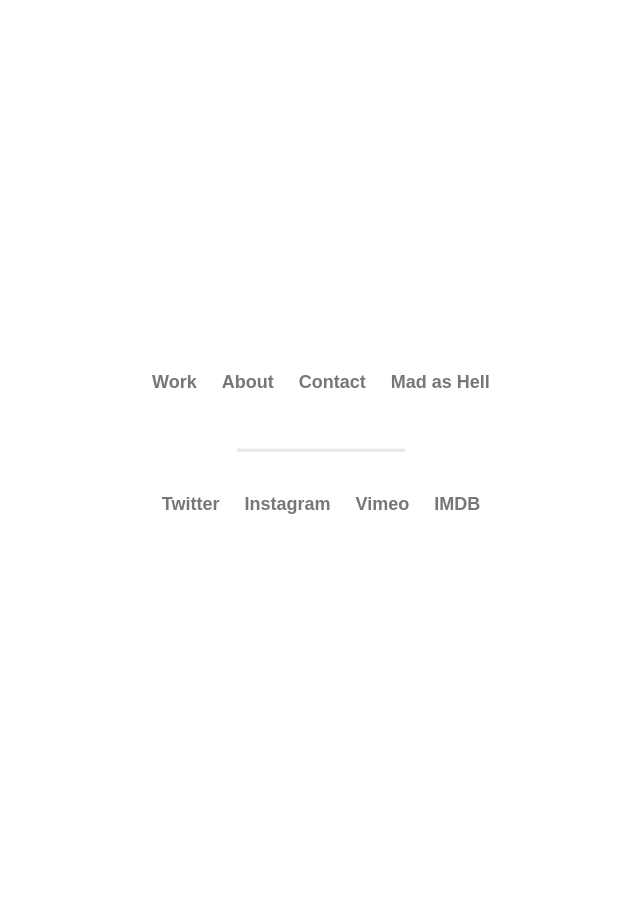
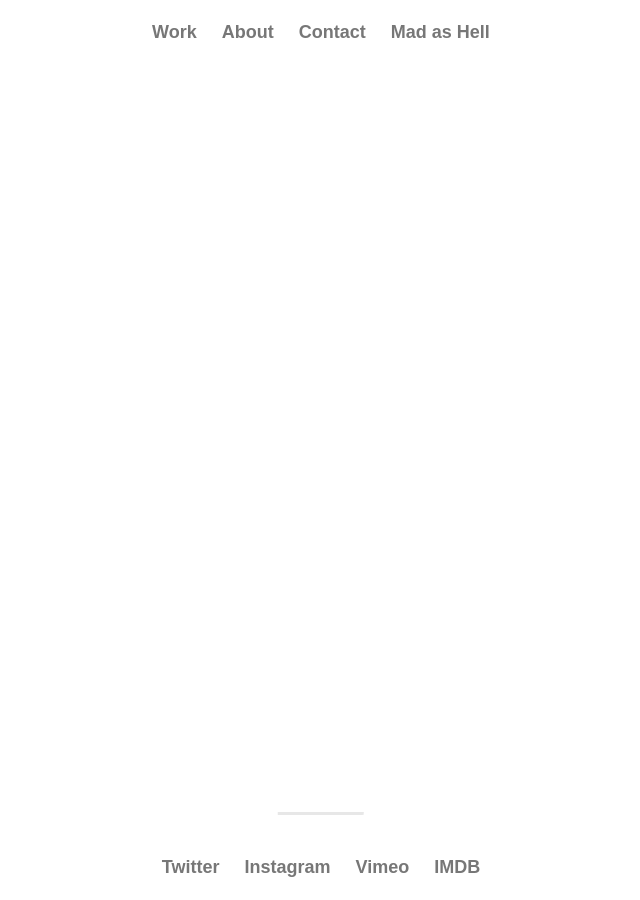
Before and after one commit to sandcastleco/andrew-napier, a Jekyll site: the page built from index.html, in a window 1280 px wide. Shown: the whole page, without its empty margins (319-959 px from the left). Built offline with Jekyll 4.4.1, drawn with Linux system fonts in a browser that asks for light colours.

Commit message:
Adjust home page

```diff
--- a/_includes/header.html
+++ b/_includes/header.html
@@ -1,15 +1,8 @@
-<div class="cover">
 <nav class="nav">
 	<ul>
 		<li><a href="/work">Work</a></li>
 		<li><a href="/about">About</a></li>
 		<li><a href="/contact">Contact</a></li>
 		<li><a href="http://madashellfilm.com" target="_blank">Mad as Hell</a></li>
-			<hr>
-			<li><a href="https://twitter.com/andrewnapier" target="_blank">Twitter</a></li>
-		  <li><a href="https://www.instagram.com/andrew_napier_film_person/" target="_blank">Instagram</a></li>
-		  <li><a href="https://vimeo.com/andrewnapier" target="_blank">Vimeo</a></li>
-		  <li><a href="http://www.imdb.com/name/nm3598310/" target="_blank">IMDB</a></li>
 	</ul>
 </nav>
-</div>
--- a/_layouts/home.html
+++ b/_layouts/home.html
@@ -5,3 +5,7 @@
 {% include header.html %}
 
 {{ content }}
+
+<div class="fixed">
+{% include footer.html %}
+</div>
--- a/_sass/footer.scss
+++ b/_sass/footer.scss
@@ -1,3 +1,9 @@
+.fixed {
+  position: fixed;
+  bottom: 20px;
+  left: 50%;
+  transform: translateX(-50%);
+}
 footer {
   margin-top: 8rem;
   text-align: center;
--- a/_sass/navigation.scss
+++ b/_sass/navigation.scss
@@ -2,9 +2,7 @@
   height: 100vh;
 }
 .nav {
-  position: relative;
-  top: 50%;
-  transform: translateY(-50%);
+  margin-top: 20px;
   text-align: center;
 }
 .nav a {
@@ -20,4 +18,5 @@
   margin-left: 10px;
 	margin-right: 10px;
   display: inline-block;
+  margin-bottom: 0;
 }
```
Also changed, not shown: 2 other files. Lines whose indentation alone changed are shown as unchanged.
